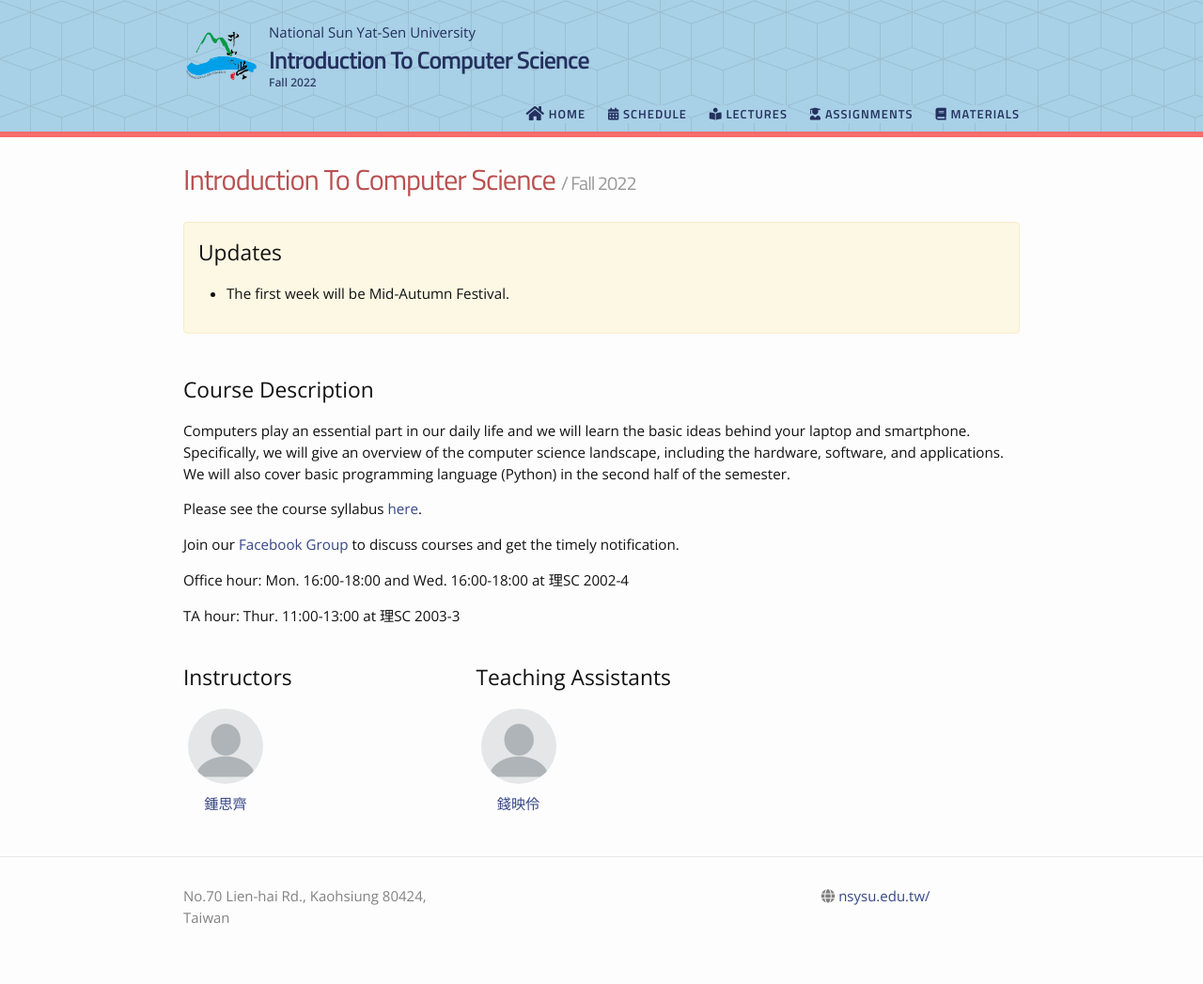
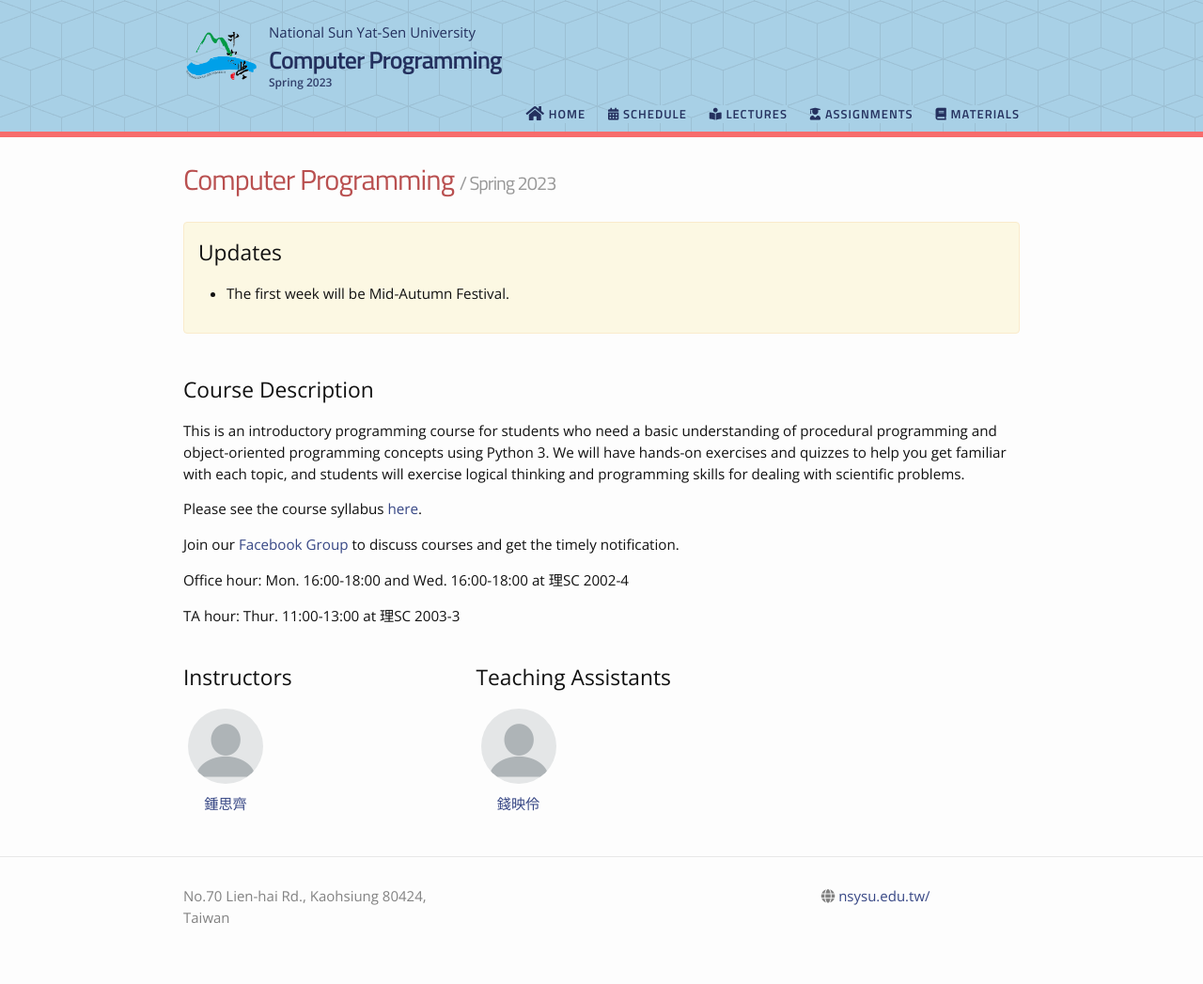
Before and after one commit to phonchi/nsysu-math106A-2023, a Jekyll site: the page built from index.md, in a window 1280 px wide. Shown: the whole page at 94% size. Built offline with Jekyll 4.4.1, drawn with Linux system fonts in a browser that asks for light colours; nearby versions of some CDN libraries.

Commit message:
Update _config.yml

```diff
--- a/_config.yml
+++ b/_config.yml
@@ -1,9 +1,9 @@
 # Site settings
-course_name: Introduction To Computer Science
-course_description: "Computers play an essential part in our daily life and we will learn the basic ideas behind your laptop and smartphone. Specifically, we will give an overview of the computer science landscape, including the hardware, software, and applications. We will also cover basic programming language (Python) in the second half of the semester."
-course_semester: "Fall 2022"
+course_name: Computer Programming
+course_description: "This is an introductory programming course for students who need a basic understanding of procedural programming and object-oriented programming concepts using Python 3. We will have hands-on exercises and quizzes to help you get familiar with each topic, and students will exercise logical thinking and programming skills for dealing with scientific problems."
+course_semester: "Spring 2023"
 
-baseurl: "/nsysu-math105A/" # the subpath of your site, e.g. /blog/
+baseurl: "/nsysu-math106A" # the subpath of your site, e.g. /blog/
 url: "https://phonchi.github.io/" # the base hostname & protocol for your site
 
 schoolname: "National Sun Yat-Sen University"
```
